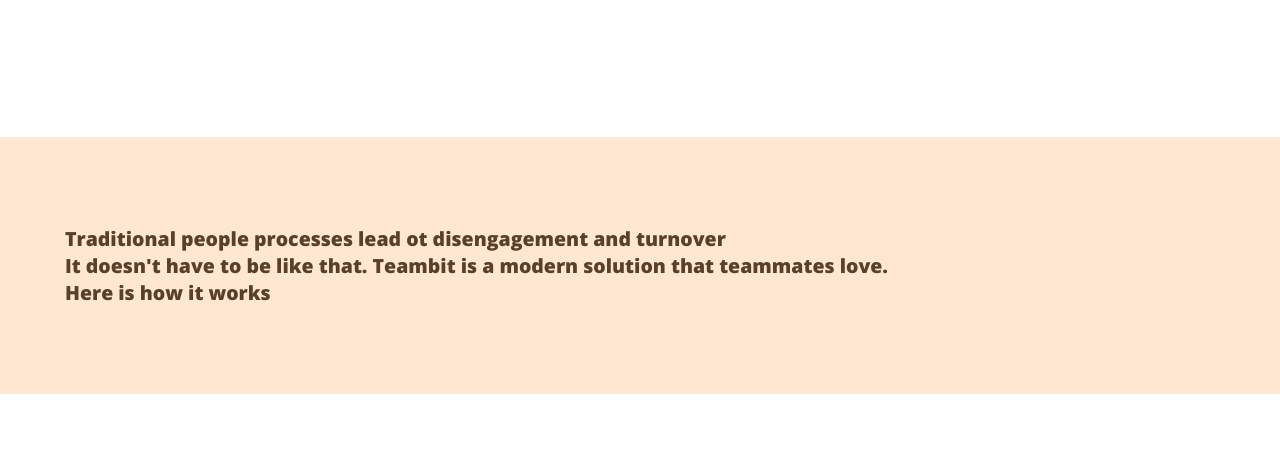
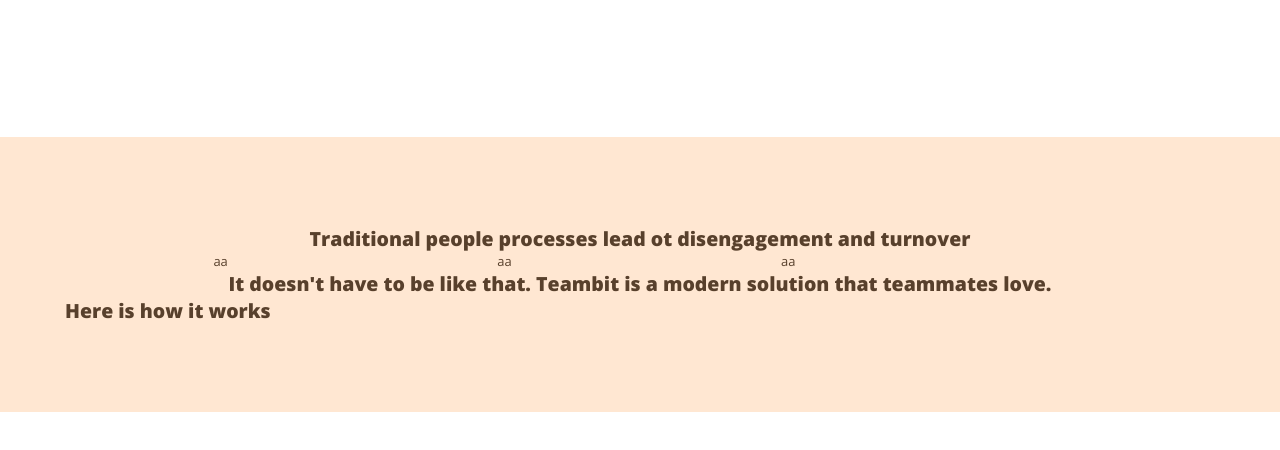
Before and after one commit to ducthang-vu/node-sass-teambit, a website: page index.html in a window 1280 px wide. Shown: the part 644-1094 px from the top of the page. Drawn offline with nearby package versions, Linux system fonts and the light colour scheme.

Commit message:
main-section progress

```diff
--- a/index.html
+++ b/index.html
@@ -93,17 +93,28 @@
 
         <section class="main-section background-dark">
             <div class="container central">
-                <h2>Traditional people processes lead ot disengagement and turnover</h2>
-                <div class=row>
-                    <div class="box"></div>
-                    <div class="box"></div>
-                    <div class="box"></div>
+                <h2 class="text-center">Traditional people processes lead ot disengagement and turnover</h2>
+                <div class="row flex central">
+                    <div class="box">
+                        <img src="" alt="">
+                        aa
+                    </div>
+
+                    <div class="box">
+                        <img src="" alt="">
+                        aa
+                    </div>
+
+                    <div class="box">
+                        <img src="" alt="">
+                        aa
+                    </div>
                 </div>
                 <div class="box"></div>
             </div>
 
             <div class="container central">
-                <h2>It doesn't have to be like that. Teambit is a modern solution that teammates love.</h2>
+                <h2 class="text-center">It doesn't have to be like that. Teambit is a modern solution that teammates love.</h2>
                 <div class=row>
                     <div class="box"></div>
                     <div class="box"></div>
--- a/src/scss/partials/_common.scss
+++ b/src/scss/partials/_common.scss
@@ -32,6 +32,10 @@
     display: flex;
 }
 
+.text-center {
+    text-align: center;
+}
+
 .dropdown-menu {
     display: none;
 }
--- a/src/scss/partials/_main-section.scss
+++ b/src/scss/partials/_main-section.scss
@@ -1,3 +1,15 @@
 .main-section {
     padding: 88px 0;
+
+    .row {
+        width: 860px;
+
+        .box {
+            flex-basis: 33%;
+
+            img {
+                width: 140px;
+            }
+        }
+    }
 }
```
Also changed, not shown: dist/css/main.css.
